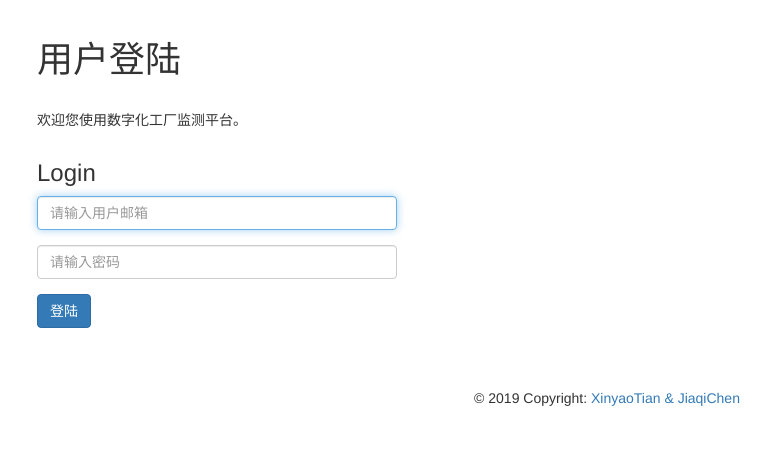
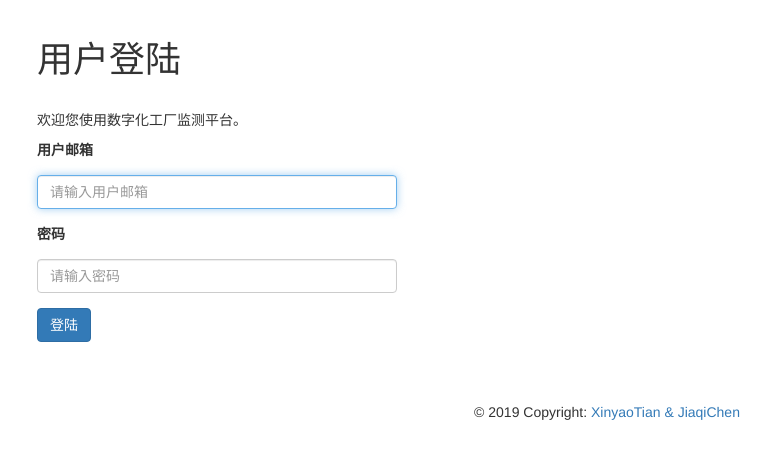
Before and after one commit to chenjiaqi-factory-project/WebUIPART, a Flask app: template app/templates/auth/login/login.html in a window 1280 px wide. Shown: the part 52-511 px from the top of the page, without its empty margins (33-804 px from the left). Run offline with Flask 2, Linux system fonts and the light colour scheme; the template is opened without the code that fills it: values that come from a table or form of the project are taken from there, others are empty; parts of the project's set-up code (start-up, migrations or seed data) failed here and were passed over; some libraries are stand-ins or nearby versions.

Commit message:
优化了登陆页面

```diff
--- a/app/templates/auth/login/login.html
+++ b/app/templates/auth/login/login.html
@@ -11,21 +11,21 @@
             <!-- Just send a form to wtf is enough -->
             <form class="form-signin" method="post">
                     {{ form.csrf_token }}
-                    <h1 class="h3 mb-3 font-weight-normal">Login</h1>
                 <div class="form-group">
-                    <label class="sr-only">{{ form.email.label }}</label>
+                    <p>{{ form.email.label }}</p>
                     {{ form.email }}
                     <!-- <label for="exampleInputEmail1">Email address</label>
                     <input type="email" class="form-control" id="exampleInputEmail1" aria-describedby="emailHelp" placeholder="Enter email"> -->
                 </div>
                 <div class="form-group">
-                    <label for="inputPassword" class="sr-only">{{ form.password.label }}</label>
+                    <p>{{ form.password.label }}</p>
                     {{ form.password }}
                     <!-- <label for="exampleInputPassword1">Password</label> -->
                     <!-- <input type="password" class="form-control" id="exampleInputPassword1" placeholder="Password"> -->
                 </div>
                 {% if captcha %}
                 <div class="form-group">
+                    <p>{{ form.captcha.label }}</p>
                     <img src="{{ captcha.captcha_url }}" alt="captcha" width="130" height="50">
                     <!-- {{ form.captcha.label }} -->
                     <p></p>
```
